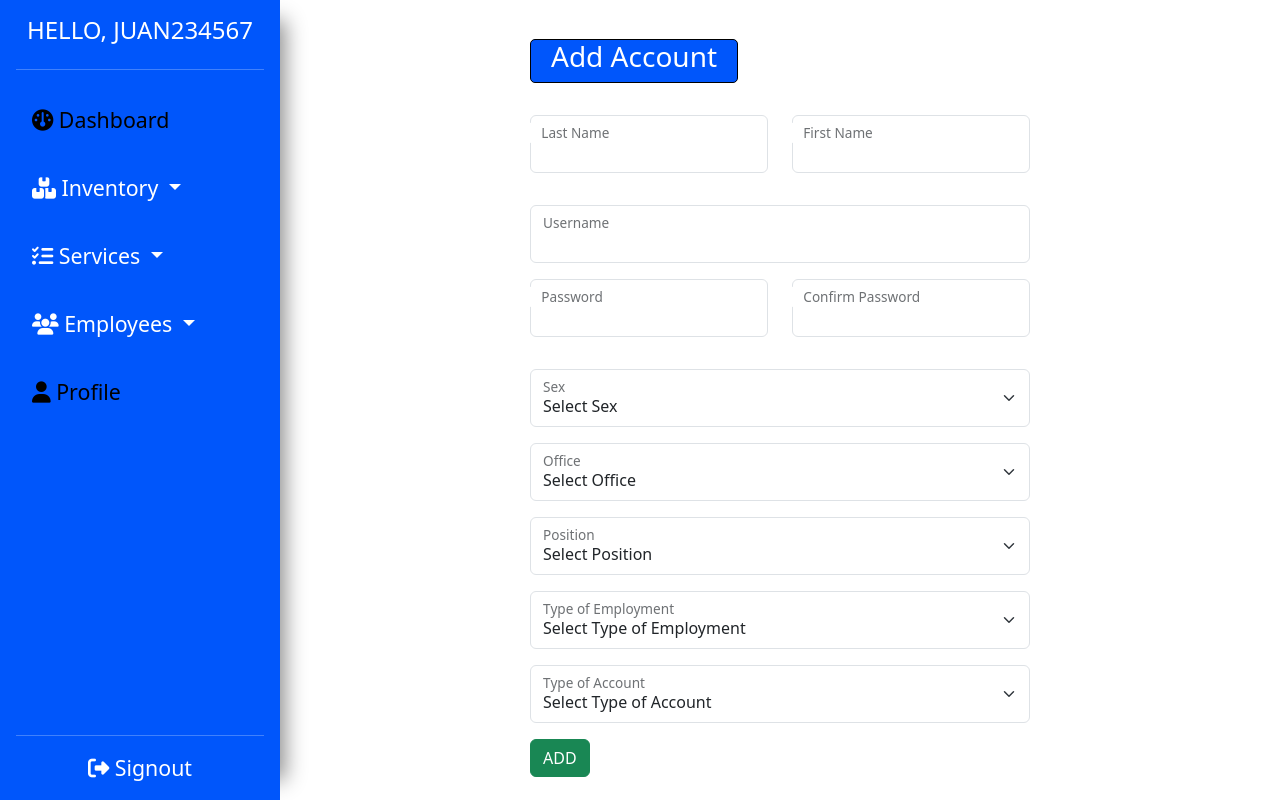
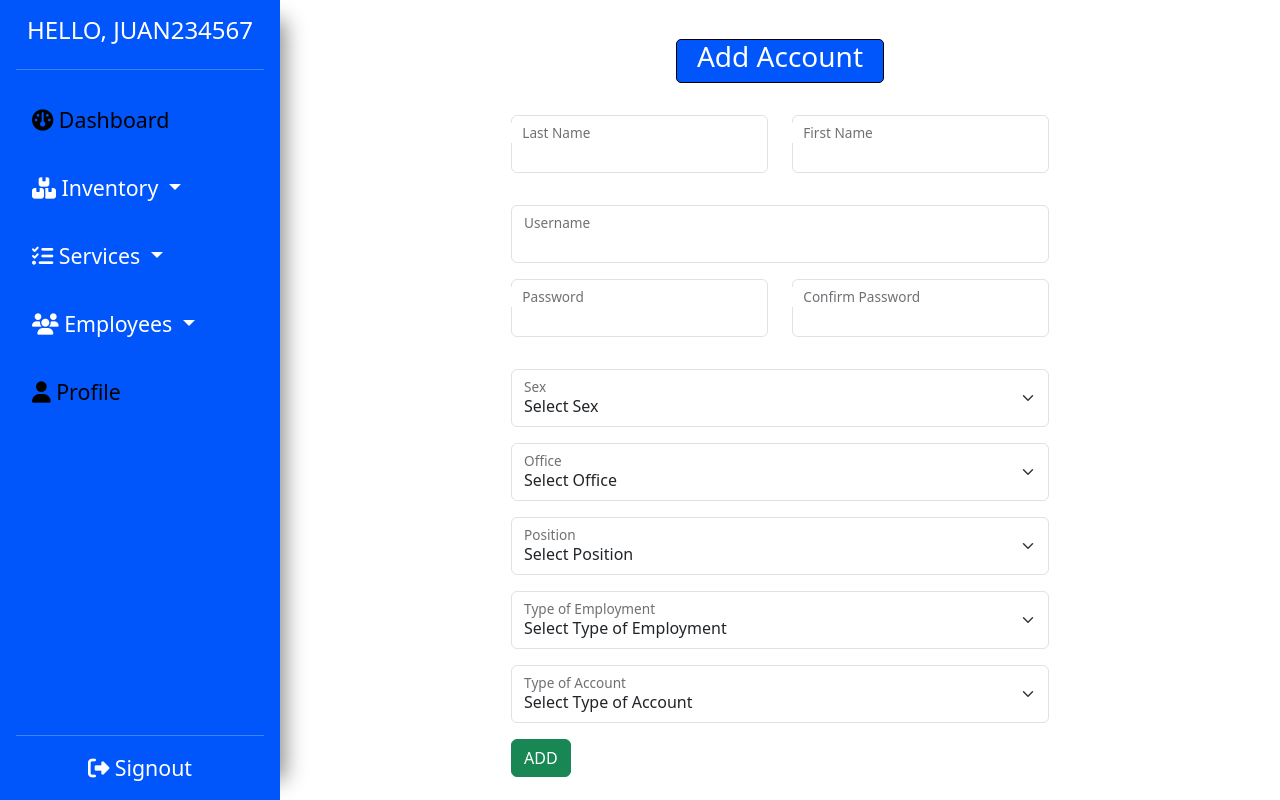
Before and after one commit to res1ro3/ict_inventory_system, a PHP site: page /employee/addEmployee.php in a window 1280 px wide. Run offline with PHP 8.4, Linux system fonts and the light colour scheme; a user stored in the database is signed in; data comes from the database, SQL or seed files in the repository; some libraries are stand-ins or nearby versions.

Commit message:
Still need some fix for layout in employee

```diff
--- a/employee/styles/employee.css
+++ b/employee/styles/employee.css
@@ -36,5 +36,8 @@
 }
 
 .accounts .add-accounts-container .addAccDiv {
-    width: 50%;
+    width: 100%;
+    display: flex;
+    flex-direction: column;
+    align-items: center;
 }
```
